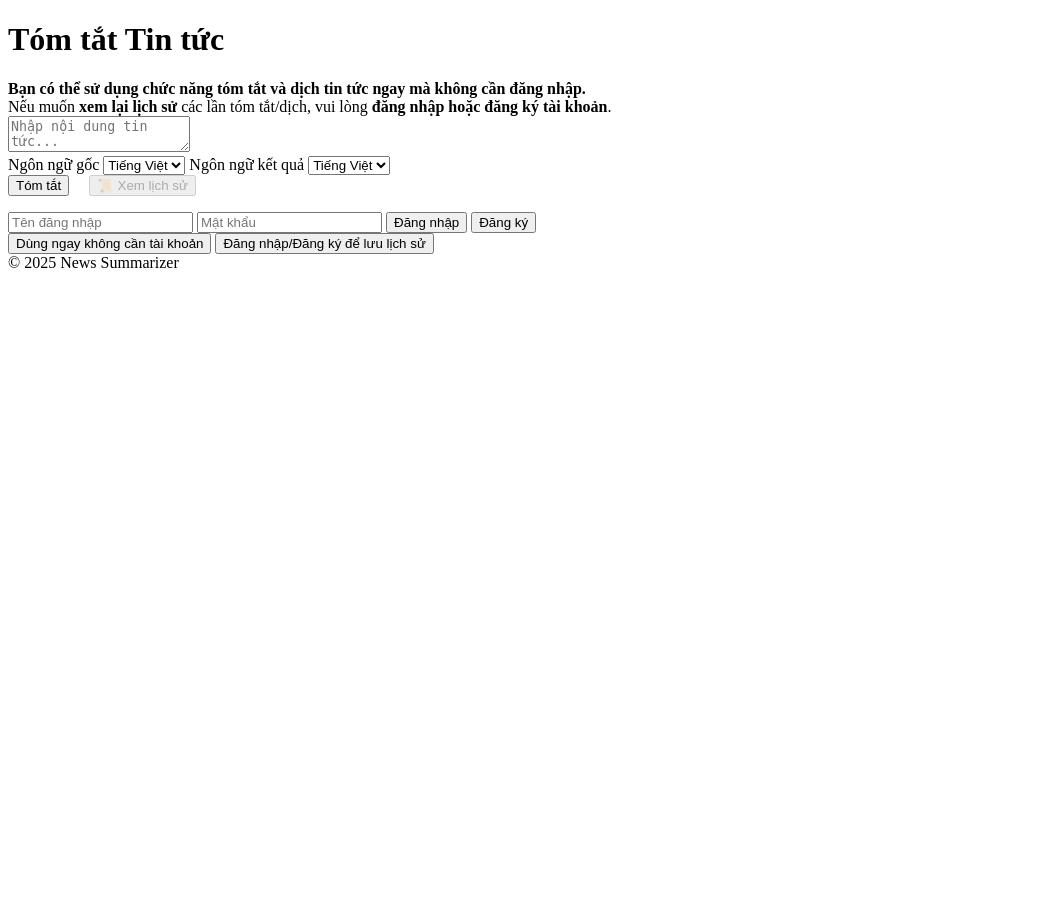
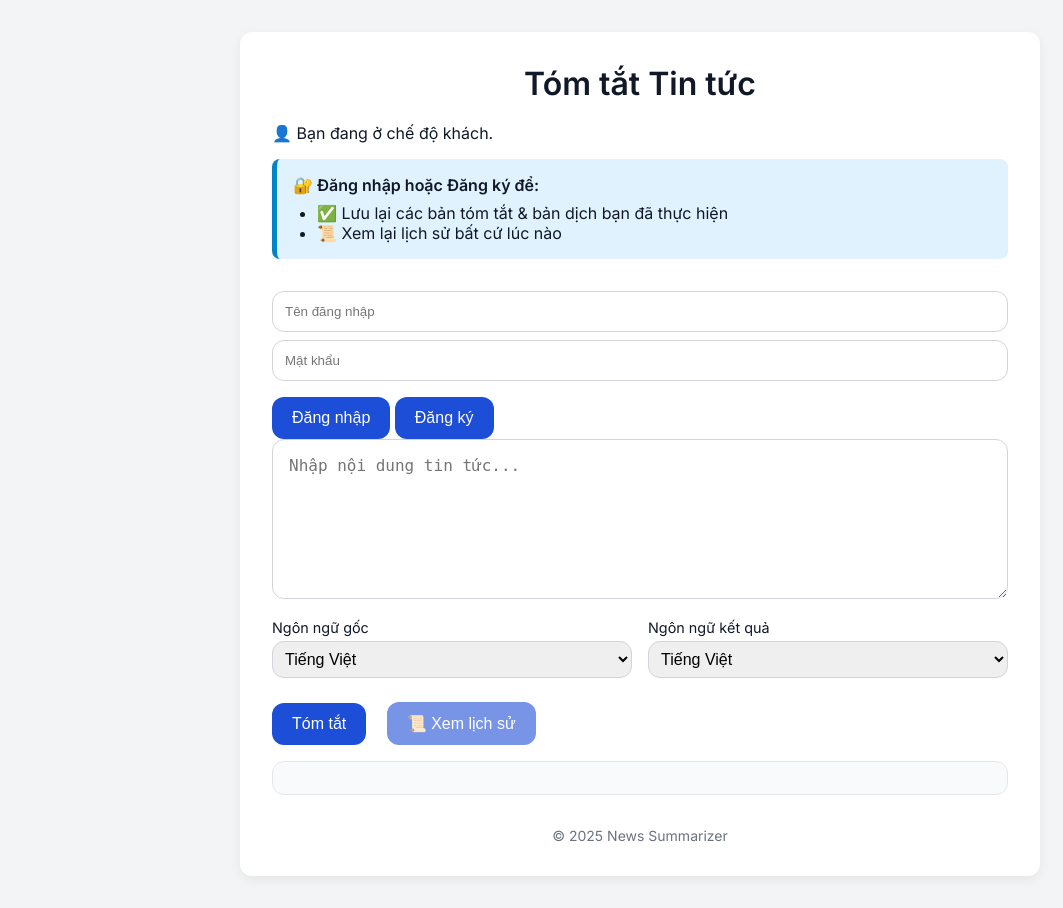
Before and after one commit to justwun/News_Summarization, a Flask app: page / in a window 1280 px wide. Shown: the whole page, without its empty margins (0-1063 px from the left). Before the commit the page ends 268 px from the top, so only its background shows below. Run offline with Flask 3, Linux system fonts and the light colour scheme.

Commit message:
adjust frontend for more aethetic

```diff
--- a/templates/index.html
+++ b/templates/index.html
@@ -8,16 +8,157 @@
   <link rel="preconnect" href="https://fonts.gstatic.com" crossorigin />
   <link href="https://fonts.googleapis.com/css2?family=Inter:wght@400;600&display=swap" rel="stylesheet" />
   <style>
-    /* Bạn giữ nguyên phần CSS hiện tại của bạn ở đây */
+    :root {
+      --bg: #f3f4f6;
+      --card: #ffffff;
+      --primary: #1d4ed8;
+      --primary-dark: #1e40af;
+      --text: #111827;
+      --muted: #6b7280;
+      --radius: 0.75rem;
+      --shadow: 0 4px 12px rgba(0, 0, 0, 0.06);
+      --transition: 0.3s ease;
+    }
+
+    * { box-sizing: border-box; margin: 0; padding: 0; }
+    body {
+      font-family: 'Inter', sans-serif;
+      background: var(--bg);
+      color: var(--text);
+      display: flex;
+      justify-content: center;
+      padding: 2rem;
+    }
+
+    .card {
+      background: var(--card);
+      width: 100%;
+      max-width: 800px;
+      padding: 2rem;
+      border-radius: var(--radius);
+      box-shadow: var(--shadow);
+    }
+
+    h1 {
+      text-align: center;
+      font-size: 2rem;
+      margin-bottom: 1.25rem;
+    }
+
+    textarea {
+      width: 100%;
+      min-height: 160px;
+      padding: 1rem;
+      margin-bottom: 1rem;
+      font-size: 1rem;
+      border: 1px solid #d1d5db;
+      border-radius: var(--radius);
+      resize: vertical;
+    }
+
+    .controls {
+      display: flex;
+      gap: 1rem;
+      margin-bottom: 1rem;
+      flex-wrap: wrap;
+    }
+
+    label {
+      flex: 1 1 200px;
+      font-size: 0.9rem;
+    }
+
+    select {
+      width: 100%;
+      margin-top: 0.3rem;
+      padding: 0.5rem;
+      font-size: 1rem;
+      border-radius: var(--radius);
+      border: 1px solid #d1d5db;
+    }
+
+    button {
+      background: var(--primary);
+      color: white;
+      padding: 0.75rem 1.25rem;
+      border: none;
+      border-radius: var(--radius);
+      cursor: pointer;
+      transition: background var(--transition);
+      font-size: 1rem;
+      margin-top: 0.5rem;
+    }
+
+    button:hover:not(:disabled) {
+      background: var(--primary-dark);
+    }
+
+    button:disabled {
+      opacity: 0.6;
+      cursor: not-allowed;
+    }
+
+    #resultArea, #loadingMessage {
+      margin-top: 1rem;
+    }
+
+    #resultArea {
+      white-space: pre-wrap;
+      background: #f9fafb;
+      border: 1px solid #e5e7eb;
+      padding: 1rem;
+      border-radius: var(--radius);
+    }
+
+    #historyArea {
+      margin-top: 2rem;
+      padding: 1rem;
+      background: #f9fafb;
+      border-radius: var(--radius);
+      border: 1px solid #e5e7eb;
+      display: none;
+    }
+
+    #authArea {
+      margin-top: 2rem;
+    }
+
+    #authArea input {
+      width: 100%;
+      padding: 0.75rem;
+      margin-bottom: 0.5rem;
+      border: 1px solid #d1d5db;
+      border-radius: var(--radius);
+    }
+
+    footer {
+      margin-top: 2rem;
+      text-align: center;
+      font-size: 0.875rem;
+      color: var(--muted);
+    }
   </style>
 </head>
 <body>
   <div class="card">
     <h1>Tóm tắt Tin tức</h1>
 
-    <div id="usageGuide">
-      <b>Bạn có thể sử dụng chức năng tóm tắt và dịch tin tức ngay mà không cần đăng nhập.</b><br>
-      Nếu muốn <b>xem lại lịch sử</b> các lần tóm tắt/dịch, vui lòng <b>đăng nhập hoặc đăng ký tài khoản</b>.
+    <div id="loginStatus" style="margin-bottom: 1rem;">👤 Bạn đang ở chế độ khách.</div>
+
+    <div id="loginIntro" style="background: #e0f2fe; padding: 1rem; border-radius: 0.5rem; margin-bottom: 1rem; border-left: 5px solid #0284c7;">
+      <p><strong>🔐 Đăng nhập hoặc Đăng ký để:</strong></p>
+      <ul style="margin-left: 1.5rem; margin-top: 0.5rem;">
+        <li>✅ Lưu lại các bản tóm tắt & bản dịch bạn đã thực hiện</li>
+        <li>📜 Xem lại lịch sử bất cứ lúc nào</li>
+      </ul>
+    </div>
+
+    <div id="authArea">
+      <input type="text" id="username" placeholder="Tên đăng nhập" />
+      <input type="password" id="password" placeholder="Mật khẩu" />
+      <button onclick="login()">Đăng nhập</button>
+      <button onclick="register()">Đăng ký</button>
+      <button onclick="logout()" style="display:none;" id="logoutBtn">Đăng xuất</button>
     </div>
 
     <textarea id="inputText" placeholder="Nhập nội dung tin tức..."></textarea>
@@ -38,35 +179,21 @@
       </label>
     </div>
 
-    <button onclick="summarize()">Tóm tắt</button>
+    <button onclick="summarize()" id="summarizeBtn">Tóm tắt</button>
     <button onclick="loadHistory()" id="historyBtn" style="margin-left: 1rem;" disabled>📜 Xem lịch sử</button>
 
-    <p id="loadingMessage" style="display: none;">⏳ Đang xử lý...</p>
-    <p id="resultArea"></p>
+    <p id="loadingMessage" style="display:none;">⏳ Đang xử lý...</p>
+    <div id="resultArea"></div>
 
-    <div id="historyArea" style="display:none;">
-      <h2>🕘 Lịch sử gần đây</h2>
-      <div id="historyList"></div>
-    </div>
+<div id="historyArea">
+  <h2 style="font-size: 1.25rem; margin-bottom: 1rem;">📜 Lịch sử tóm tắt & dịch gần đây</h2>
+  <div id="historyList"></div>
+</div>
 
-    <div id="authArea">
-      <input type="text" id="username" placeholder="Tên đăng nhập" />
-      <input type="password" id="password" placeholder="Mật khẩu" />
-      <button onclick="login()">Đăng nhập</button>
-      <button onclick="register()">Đăng ký</button>
-      <button onclick="logout()" style="display:none;" id="logoutBtn">Đăng xuất</button>
-      <span id="loginStatus"></span>
-    </div>
-
-    <div id="authChoice">
-      <button onclick="chooseGuest()">Dùng ngay không cần tài khoản</button>
-      <button onclick="showLoginForm()">Đăng nhập/Đăng ký để lưu lịch sử</button>
-    </div>
 
     <footer>© 2025 News Summarizer</footer>
   </div>
 
-  <!-- Gắn JavaScript riêng -->
-  <script src="script.js"></script>
+  <script src="{{ url_for('static', filename='script.js') }}"></script>
 </body>
 </html>
```
